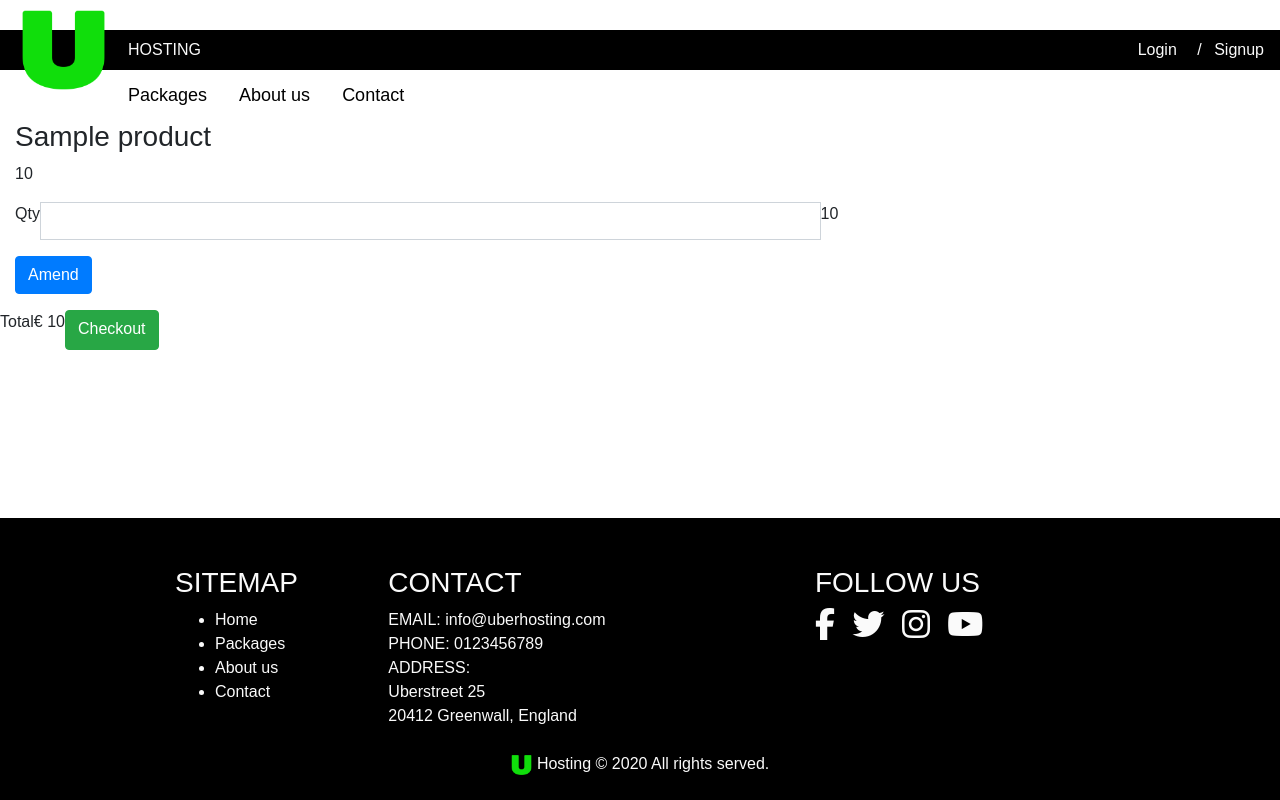
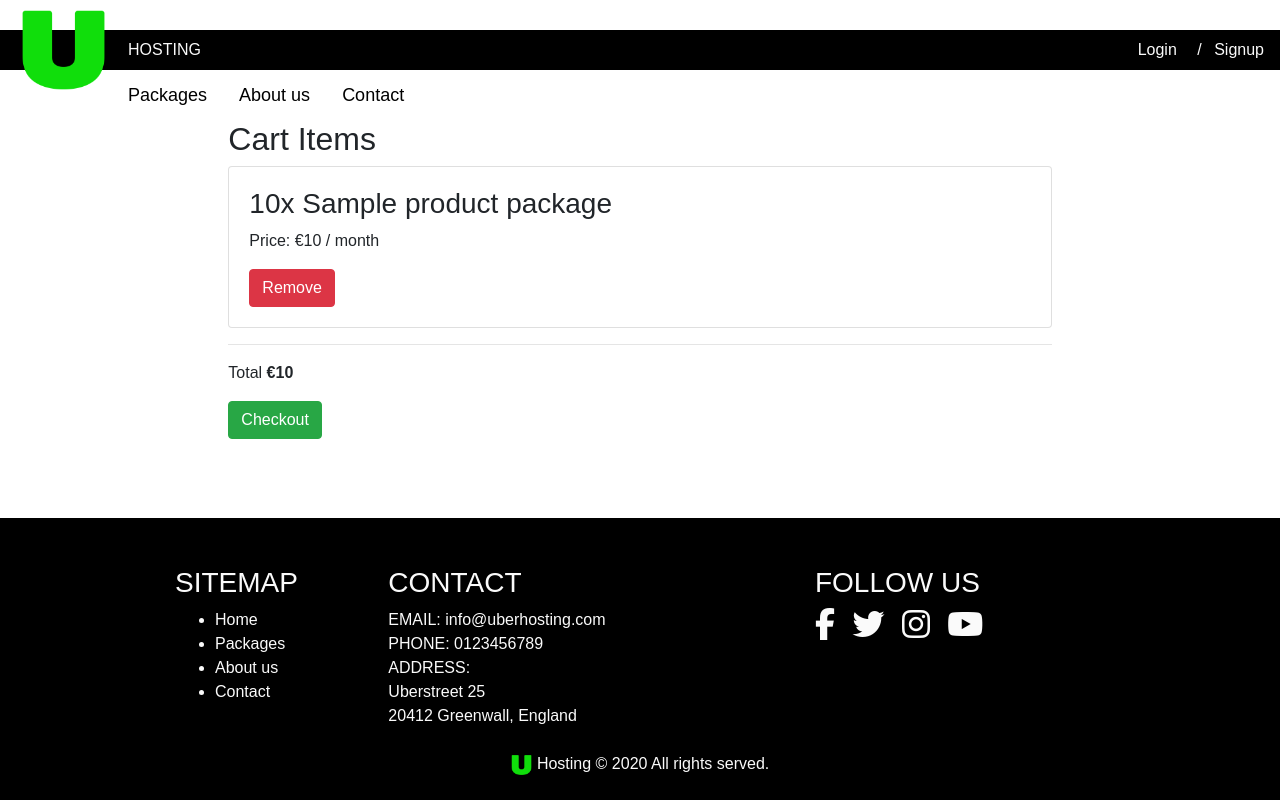
Before and after one commit to Albastraoz/uberhosting, a Django app: template cart/templates/cart.html in a window 1280 px wide. Run offline with Django 3.2, Linux system fonts and the light colour scheme; the template is opened without the code that fills it: most values are stand-ins (such as "Sample title", 1, 10 or a date in 2020); some libraries are stand-ins or nearby versions.

Commit message:
Version 1.14 - Created Stripe javascript and updated design for cart and checkout.

```diff
--- a/cart/templates/cart.html
+++ b/cart/templates/cart.html
@@ -2,34 +2,35 @@
 {% load bootstrap_tags %}
 {% block content %}
 
-<div class="row">
+<div class="row justify-content-md-center">
     <div class="col-12 col-md-8">
-    {% for item in cart_items %}
+        <h2>Cart Items</h2>
+        <div class="card">
+            <div class="card-body">
+                {% for item in cart_items %}
+                {% if forloop.first %}
+                {% else %}
+                <hr>
+                {% endif %}
+                <h3>{{ item.quantity }}x {{ item.product.name }} package</h3>
+                <p>Price: €{{ item.product.price }} / month</p>
 
-    <h3>{{ item.product.name }}</h3>
-    <p>{{ item.product.price }}</p>
+                <form class="form" method="post" action="{% url 'adjust_cart' item.id %}">
+                    {% csrf_token %}
+                    <button type="submit" class="btn btn-danger">Remove</button>
+                </form>
+                {% endfor %}
+            </div>
+        </div>
+        <hr>
 
-    <p>
-        <form class="form" method="post" action="{% url 'adjust_cart' item.id %}">
-            {% csrf_token %}
-            <div class="form-group">
-                <label for="exampleInputAmount" class="sr-only">New Qty</label>
-                <div class="input-group">
-                    <div class="input-group-addon">Qty</div>
-                    <input name="quantity" type="number" min="0" max="999" class="form-control">
-                    <div class="input-group-addon">{{ item.quantity }}</div>
-                </div>
-            </div>
-            <button type="submit" class="btn btn-primary">Amend</button>
-        </form>
-    </p>
-    {% endfor %}
     </div>
 </div>
-<div class="row">
-    <p>Total</p>
-    <p>€ {{ total }}</p>
-    <a href="/" class="btn btn-success" role="button">Checkout</a>
+<div class="row justify-content-md-center">
+    <div class="col-12 col-md-8 pb-5">
+        <p>Total <strong>€{{ total }}</strong></p>
+        <a href="{% url 'checkout' %}" class="btn btn-success" role="button">Checkout</a>
+    </div>
 </div>
 
 {% endblock %}
--- a/cart/views.py
+++ b/cart/views.py
@@ -17,7 +17,7 @@ def add_to_cart(request, id):
 
 def adjust_cart(request, id):
     # Adjust the products in the cart session.
-    quantity = int(request.POST.get('quantity'))
+    quantity = 0
     cart = request.session.get('cart', {})
 
     if quantity > 0:
--- /dev/null
+++ b/checkout/urls.py
@@ -0,0 +1,6 @@
+from django.conf.urls import url
+from .views import checkout
+
+urlpatterns = [
+    url(r'^$', checkout, name='checkout'),
+]
--- a/checkout/views.py
+++ b/checkout/views.py
@@ -16,7 +16,7 @@ stripe.api_key = settings.STRIPE_SECRET
 def checkout(request):
     if request.method=="POST":
         order_form = OrderForm(request.POST)
-        payment_form = MakePaymentForm(request.Post)
+        payment_form = MakePaymentForm(request.POST)
 
         if order_form.is_valid() and payment_form.is_valid():
             order = order_form.save(commit=False)
--- a/static/css/styles.css
+++ b/static/css/styles.css
@@ -6,7 +6,7 @@ html {
 body {
     margin: 0 0 389px;
     font-family: Arial;
-    padding-top: 40px;
+    padding-top: 60px;
 }
 
 .row {
@@ -228,29 +228,6 @@ footer {
     margin: 0 auto;
 }
 
-caption p {
-    word-wrap: break-word;
-}
-
-.row.row-flex {
-    display: flex;
-    flex-wrap: wrap;
-    margin-top: 30px;
-}
-
-.panel-default {
-    border-color: transparent;
-    padding: 0 10px;
-}
-
-.panel-body {
-    height: 100%;
-    border: 1px solid #ddd;
-}
-
-.product-description {
-    min-height: 40px;
-}
 @media (min-width: 768px) {
     body {
         margin: 0 0 271px;
--- a/templates/base.html
+++ b/templates/base.html
@@ -14,6 +14,9 @@
 
     <!--HERE I IMPORT MY OWN STYLESHEET TO OVERLAP BOOTSTRAPS STYLES AND CREATE MY OWN-->
     <link rel="stylesheet" href="/static/css/styles.css">
+
+    {% block head_js %}
+    {% endblock head_js %}
 
 </head>
 <body>
--- a/uber/urls.py
+++ b/uber/urls.py
@@ -18,6 +18,7 @@ from django.contrib import admin
 from accounts import urls as urls_accounts
 from packages import urls as urls_packages
 from cart import urls as urls_cart
+from checkout import urls as urls_checkout
 from uber.views import index
 
 urlpatterns = [
@@ -26,4 +27,5 @@ urlpatterns = [
     url(r'^accounts/', include(urls_accounts)),
     url(r'^packages/', include(urls_packages)),
     url(r'^cart/', include(urls_cart)),
+    url(r'^checkout/', include(urls_checkout)),
 ]
```
Also changed, not shown: checkout/templates/checkout.html (added, +65 -0 lines), static/js/stripe.js (added, +32 -0 lines).
